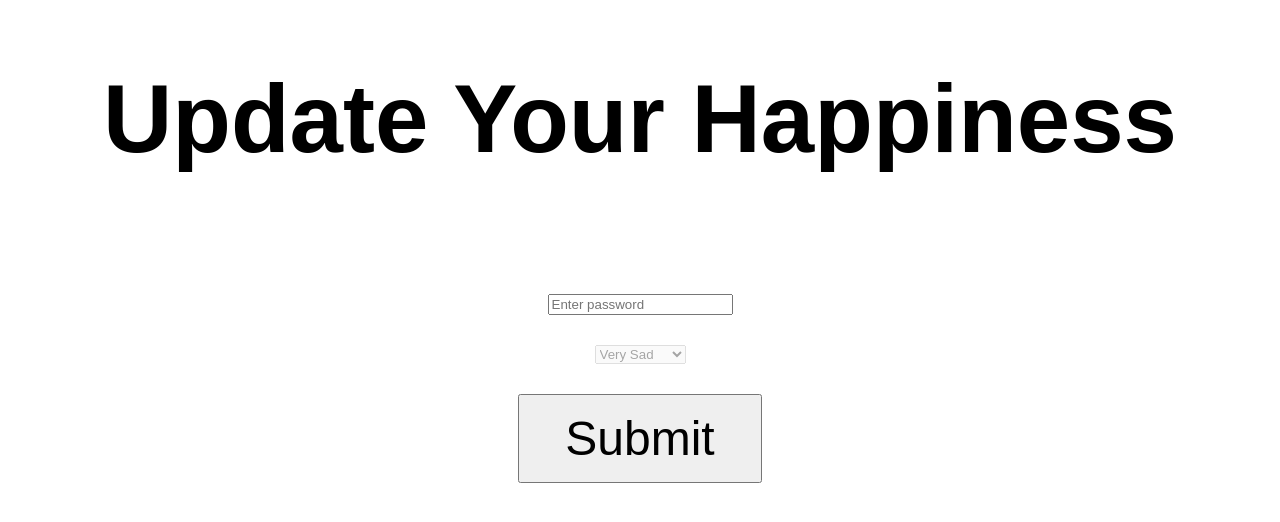
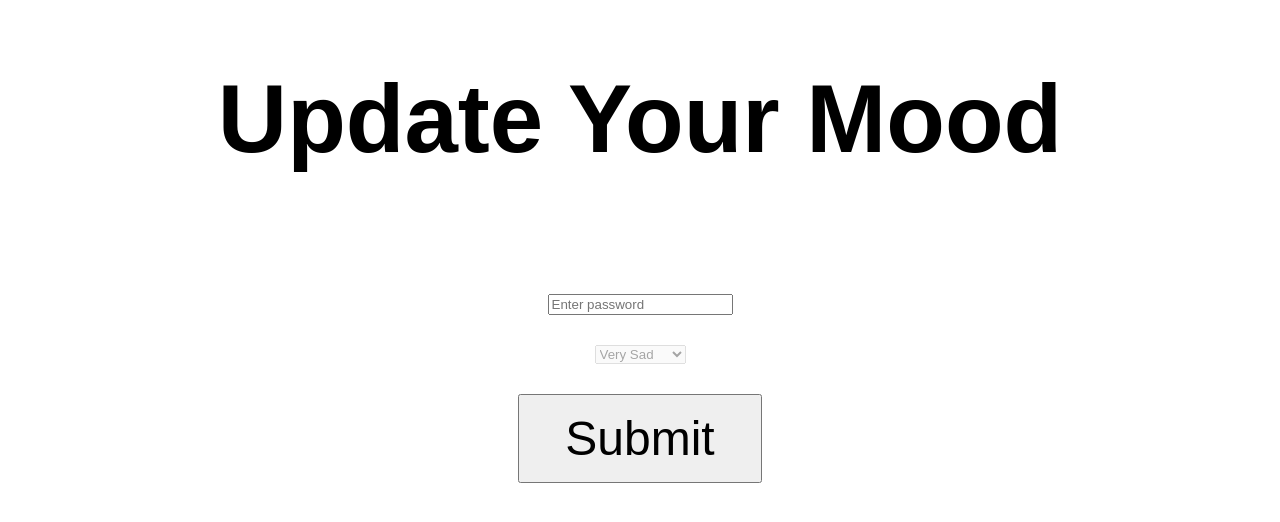
Before and after one commit to mmojsak/officemood, a website: page update.html in a window 1280 px wide. Drawn offline with Linux system fonts and the light colour scheme; no server answers.

Commit message:
Change title and heading from 'Happiness' to 'Mood'

```diff
--- a/update.html
+++ b/update.html
@@ -2,11 +2,11 @@
 <html lang="en">
 <head>
     <meta charset="UTF-8">
-    <title>Update Happiness</title>
+    <title>Update Your Mood</title>
     <link rel="stylesheet" href="style.css">
 </head>
 <body>
-    <h1>Update Your Happiness</h1>
+    <h1>Update Your Mood</h1>
 
     <div id="update-container">
         <input type="text" id="password" placeholder="Enter password">
```
